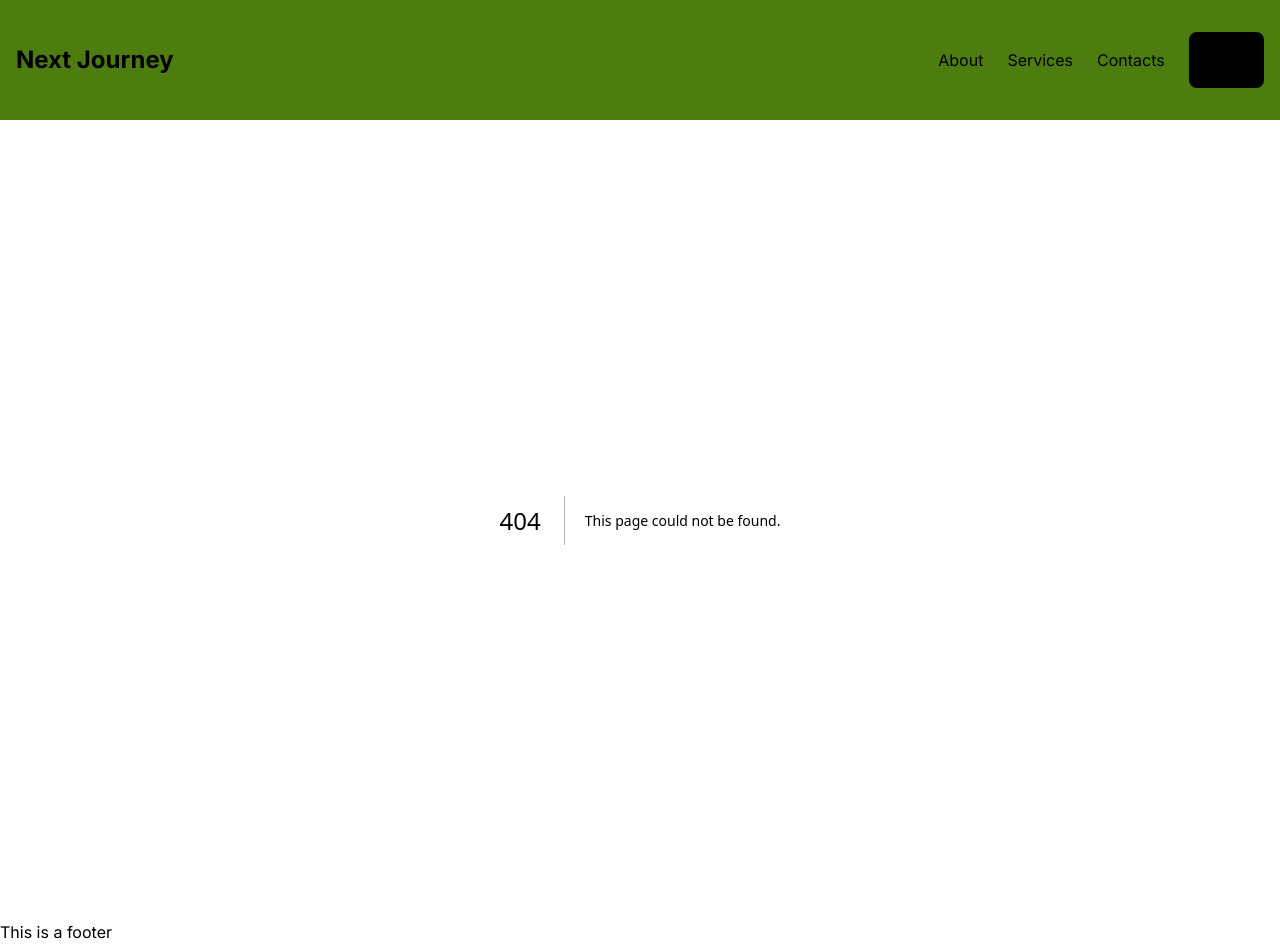
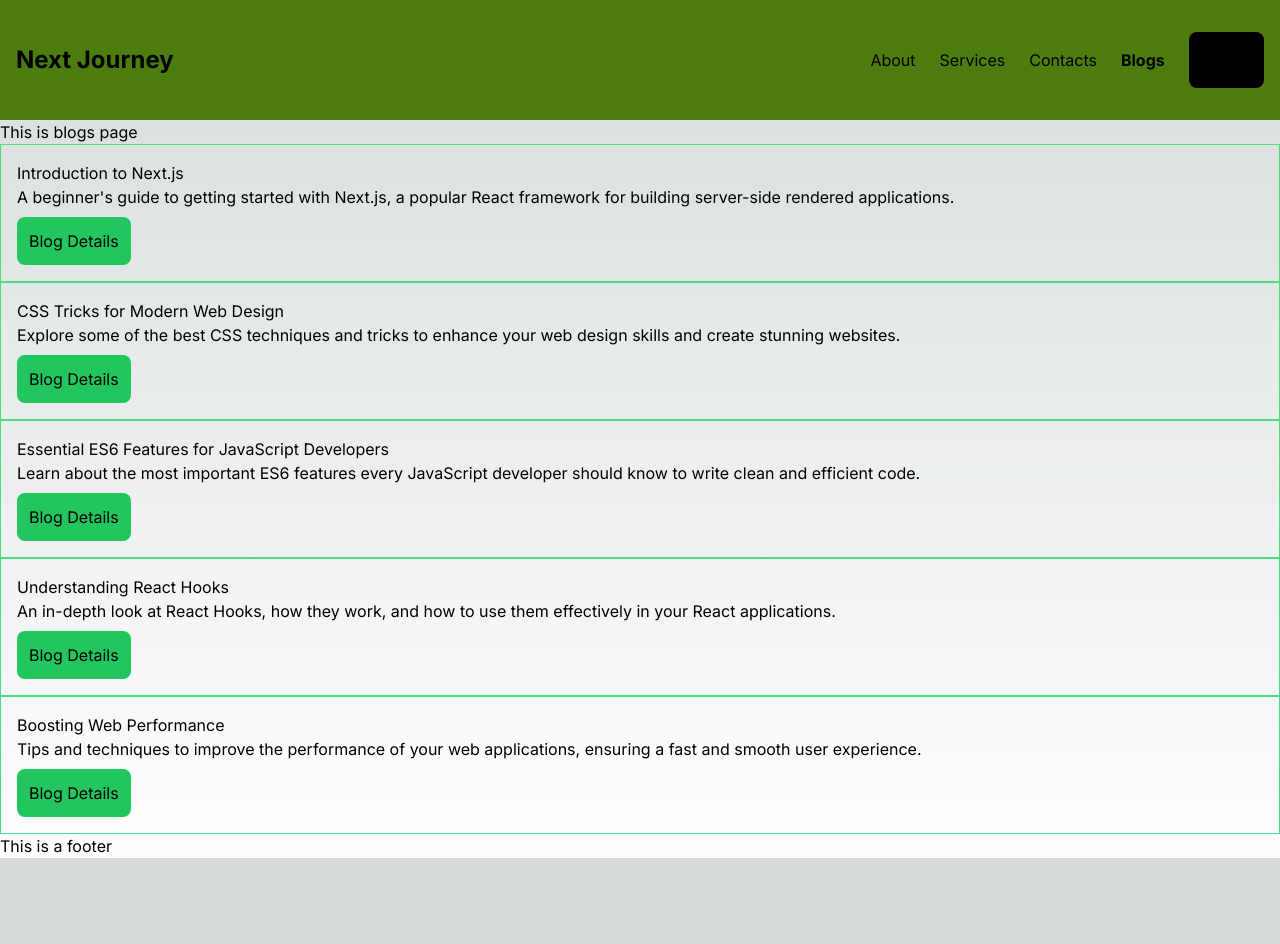
Before and after one commit to DeepsEffect/next-journey, a Next.js app: page /blogs in a window 1280 px wide. Before the commit this address had no page. After the commit the page ends 858 px from the top, so only its background shows below. Built offline with nearby package versions, Linux system fonts and the light colour scheme.

Commit message:
dynamic routing

```diff
--- /dev/null
+++ b/src/app/blogs/[slug]/page.jsx
@@ -0,0 +1,49 @@
+import React from "react";
+
+const page = ({ params }) => {
+  console.log(params.slug);
+  const { title, description, slug } = blogs.find(
+    (blog) => blog.slug === params.slug
+  );
+  return (
+    <div className="p-10 bg-green-300 text-black">
+      <h2>{slug}</h2>
+      <p>{title}</p>
+      <p>{description}</p>
+    </div>
+  );
+};
+const blogs = [
+  {
+    slug: "nextjs-intro",
+    title: "Introduction to Next.js",
+    description:
+      "A beginner's guide to getting started with Next.js, a popular React framework for building server-side rendered applications.",
+  },
+  {
+    slug: "css-tricks",
+    title: "CSS Tricks for Modern Web Design",
+    description:
+      "Explore some of the best CSS techniques and tricks to enhance your web design skills and create stunning websites.",
+  },
+  {
+    slug: "js-es6-features",
+    title: "Essential ES6 Features for JavaScript Developers",
+    description:
+      "Learn about the most important ES6 features every JavaScript developer should know to write clean and efficient code.",
+  },
+  {
+    slug: "react-hooks",
+    title: "Understanding React Hooks",
+    description:
+      "An in-depth look at React Hooks, how they work, and how to use them effectively in your React applications.",
+  },
+  {
+    slug: "web-performance",
+    title: "Boosting Web Performance",
+    description:
+      "Tips and techniques to improve the performance of your web applications, ensuring a fast and smooth user experience.",
+  },
+];
+
+export default page;
--- /dev/null
+++ b/src/app/blogs/page.jsx
@@ -0,0 +1,55 @@
+import Link from "next/link";
+import React from "react";
+
+const BlogsPage = () => {
+  return (
+    <div>
+      <h2>This is blogs page</h2>
+      {blogs.map((blog) => (
+        <div className="border border-green-400 p-4" key={blog.slug}>
+          <h2>{blog.title}</h2>
+          <p>{blog.description}</p>
+          <Link href={`/blogs/${blog.slug}`}>
+            <button className="p-3 bg-green-500 mt-2 rounded-lg">
+              Blog Details
+            </button>
+          </Link>
+        </div>
+      ))}
+    </div>
+  );
+};
+const blogs = [
+  {
+    slug: "nextjs-intro",
+    title: "Introduction to Next.js",
+    description:
+      "A beginner's guide to getting started with Next.js, a popular React framework for building server-side rendered applications.",
+  },
+  {
+    slug: "css-tricks",
+    title: "CSS Tricks for Modern Web Design",
+    description:
+      "Explore some of the best CSS techniques and tricks to enhance your web design skills and create stunning websites.",
+  },
+  {
+    slug: "js-es6-features",
+    title: "Essential ES6 Features for JavaScript Developers",
+    description:
+      "Learn about the most important ES6 features every JavaScript developer should know to write clean and efficient code.",
+  },
+  {
+    slug: "react-hooks",
+    title: "Understanding React Hooks",
+    description:
+      "An in-depth look at React Hooks, how they work, and how to use them effectively in your React applications.",
+  },
+  {
+    slug: "web-performance",
+    title: "Boosting Web Performance",
+    description:
+      "Tips and techniques to improve the performance of your web applications, ensuring a fast and smooth user experience.",
+  },
+];
+
+export default BlogsPage;
--- a/src/components/Navbar.jsx
+++ b/src/components/Navbar.jsx
@@ -19,11 +19,15 @@ const Navbar = () => {
       title: "Contacts",
       path: "/contacts",
     },
+    {
+      title: "Blogs",
+      path: "/blogs",
+    },
   ];
 
   const handleLogin = () => {
-    router.push('/login')
-  }
+    router.push("/login");
+  };
   return (
     <nav className="flex justify-between items-center bg-lime-700 py-8 px-4">
       <Link href={"/"}>
@@ -39,7 +43,12 @@ const Navbar = () => {
             {navLink.title}
           </Link>
         ))}
-        <button onClick={handleLogin} className="p-4 bg-black font-bold rounded-lg">Login</button>
+        <button
+          onClick={handleLogin}
+          className="p-4 bg-black font-bold rounded-lg"
+        >
+          Login
+        </button>
       </ul>
     </nav>
   );
```
